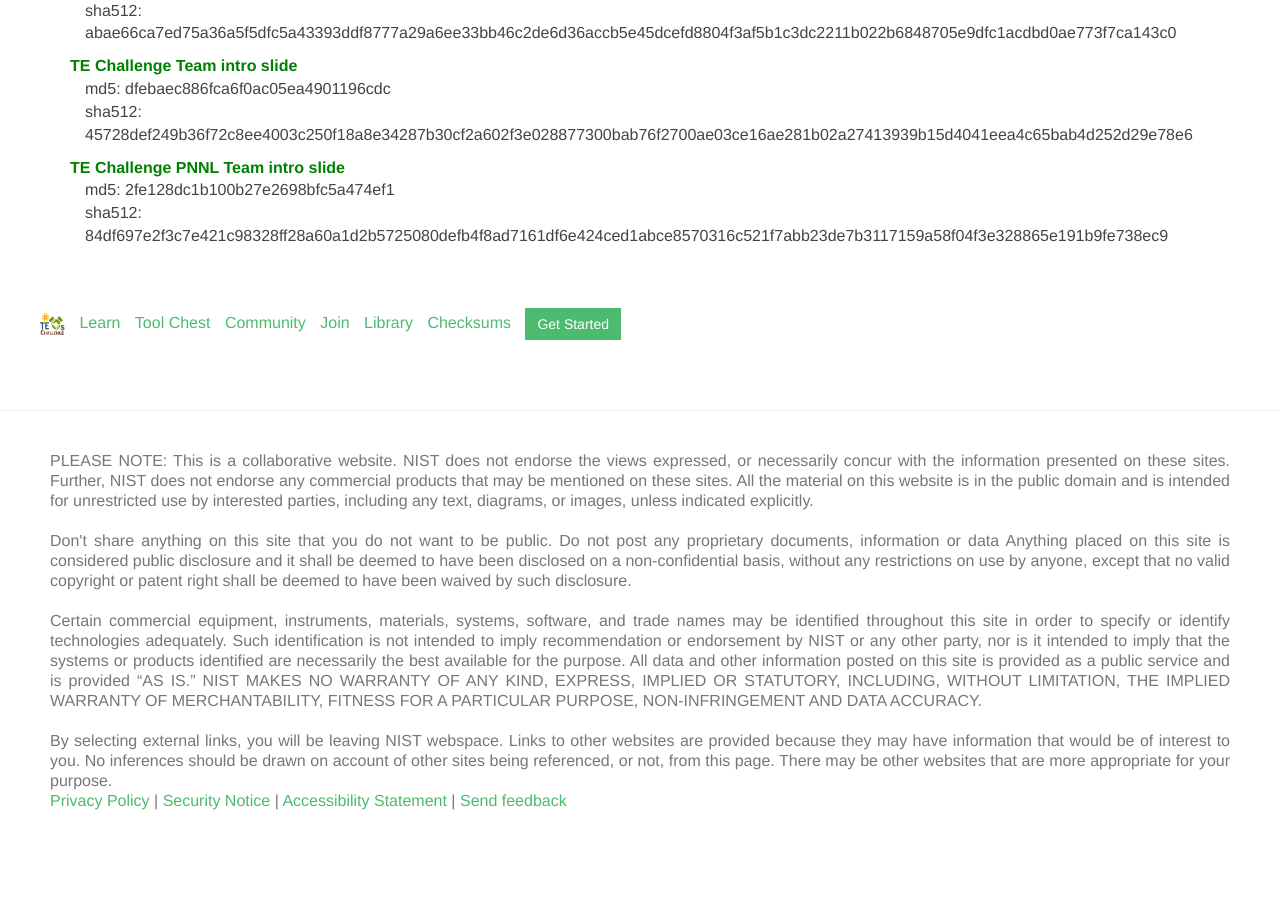
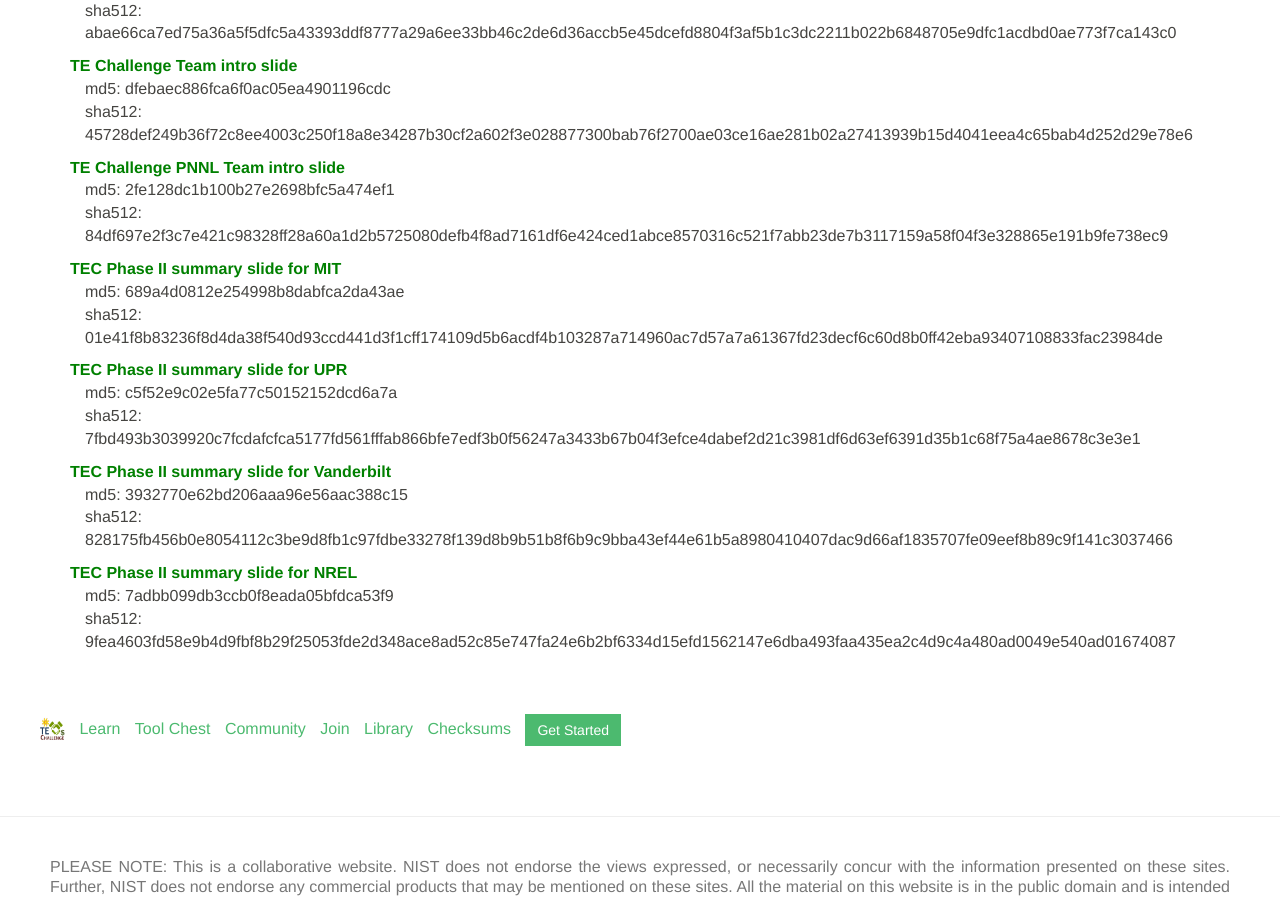
Before and after one commit to usnistgov/TEChallenge, a Jekyll site: the page built from checksums/index.md, in a window 1280 px wide and 900 px high, scrolled down 5641 px. Built offline with Jekyll 4.4.1, drawn with Linux system fonts in a browser that asks for light colours; before the commit the page ends 6462 px from its top, so only the background shows below that.

Commit message:
adding team summaries

```diff
--- a/_data/documents.yml
+++ b/_data/documents.yml
@@ -445,3 +445,31 @@
   md5: 2fe128dc1b100b27e2698bfc5a474ef1
   sha512: 84df697e2f3c7e421c98328ff28a60a1d2b5725080defb4f8ad7161df6e424ced1abce8570316c521f7abb23de7b3117159a58f04f3e328865e191b9fe738ec9
   team: team8
+- name: "TEC Phase II summary slide for MIT"
+  description: "participation details"
+  category: "presentation"
+  url: https://s3.amazonaws.com/nist-sgcps/TEChallenge/Library/teams/MIT-TEC2-intro.pdf
+  md5: 689a4d0812e254998b8dabfca2da43ae
+  sha512: 01e41f8b83236f8d4da38f540d93ccd441d3f1cff174109d5b6acdf4b103287a714960ac7d57a7a61367fd23decf6c60d8b0ff42eba93407108833fac23984de
+  team: team8
+- name: "TEC Phase II summary slide for UPR"
+  description: "participation details"
+  category: "presentation"
+  url: https://s3.amazonaws.com/nist-sgcps/TEChallenge/Library/teams/UPRM-TEC2-intro.pdf
+  md5: c5f52e9c02e5fa77c50152152dcd6a7a
+  sha512: 7fbd493b3039920c7fcdafcfca5177fd561fffab866bfe7edf3b0f56247a3433b67b04f3efce4dabef2d21c3981df6d63ef6391d35b1c68f75a4ae8678c3e3e1
+  team: team8
+- name: "TEC Phase II summary slide for Vanderbilt"
+  description: "participation details"
+  category: "presentation"
+  url: https://s3.amazonaws.com/nist-sgcps/TEChallenge/Library/teams/Vanderbilt-TEC2-intro.pdf
+  md5: 3932770e62bd206aaa96e56aac388c15
+  sha512: 828175fb456b0e8054112c3be9d8fb1c97fdbe33278f139d8b9b51b8f6b9c9bba43ef44e61b5a8980410407dac9d66af1835707fe09eef8b89c9f141c3037466
+  team: team8
+- name: "TEC Phase II summary slide for NREL"
+  description: "participation details"
+  category: "presentation"
+  url: https://s3.amazonaws.com/nist-sgcps/TEChallenge/Library/teams/NREL-TEC2-intro.pdf
+  md5: 7adbb099db3ccb0f8eada05bfdca53f9
+  sha512: 9fea4603fd58e9b4d9fbf8b29f25053fde2d348ace8ad52c85e747fa24e6b2bf6334d15efd1562147e6dba493faa435ea2c4d9c4a480ad0049e540ad01674087
+  team: team8
```
Also changed, not shown: community/index.md (+5 -2 lines).
